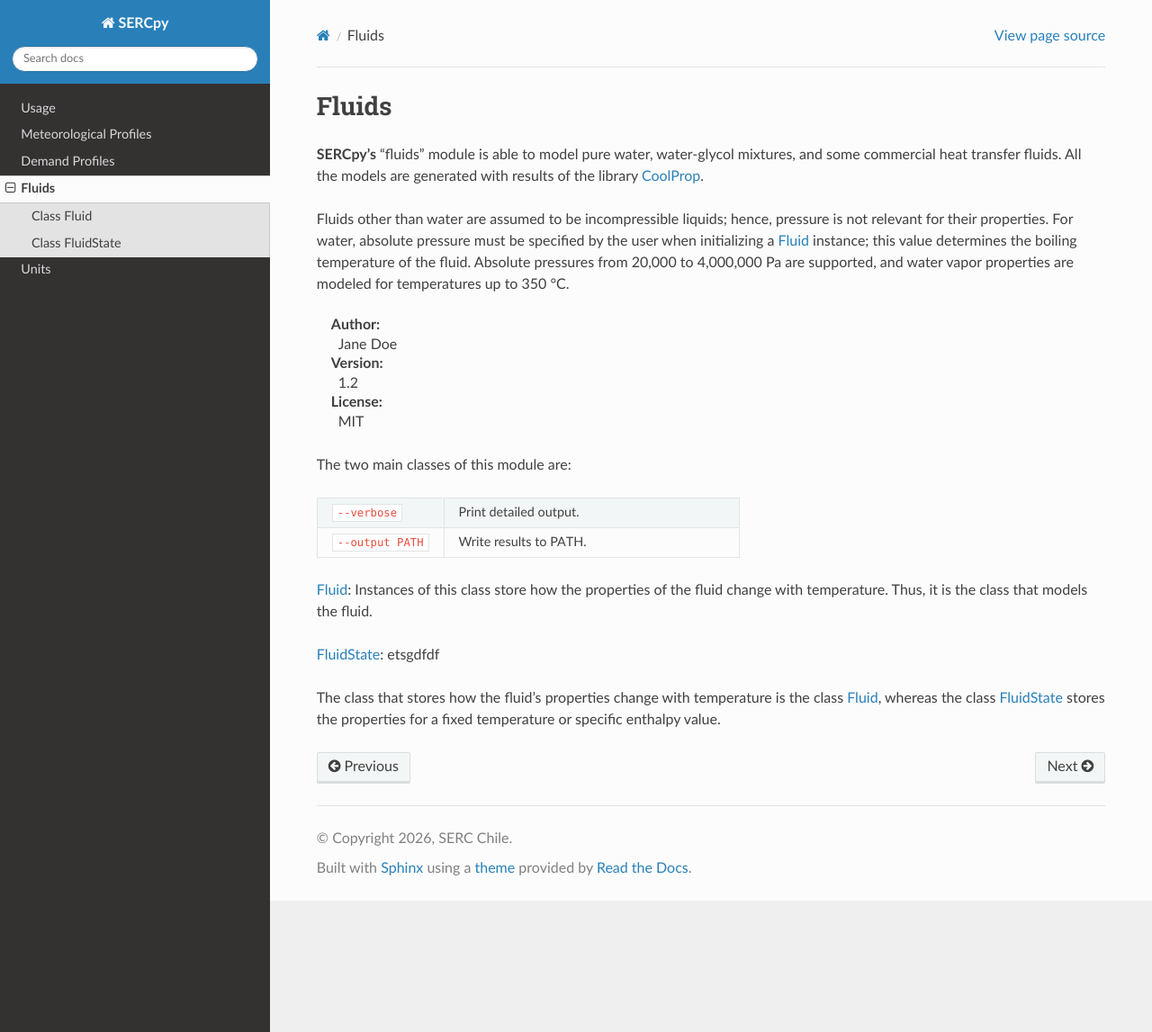
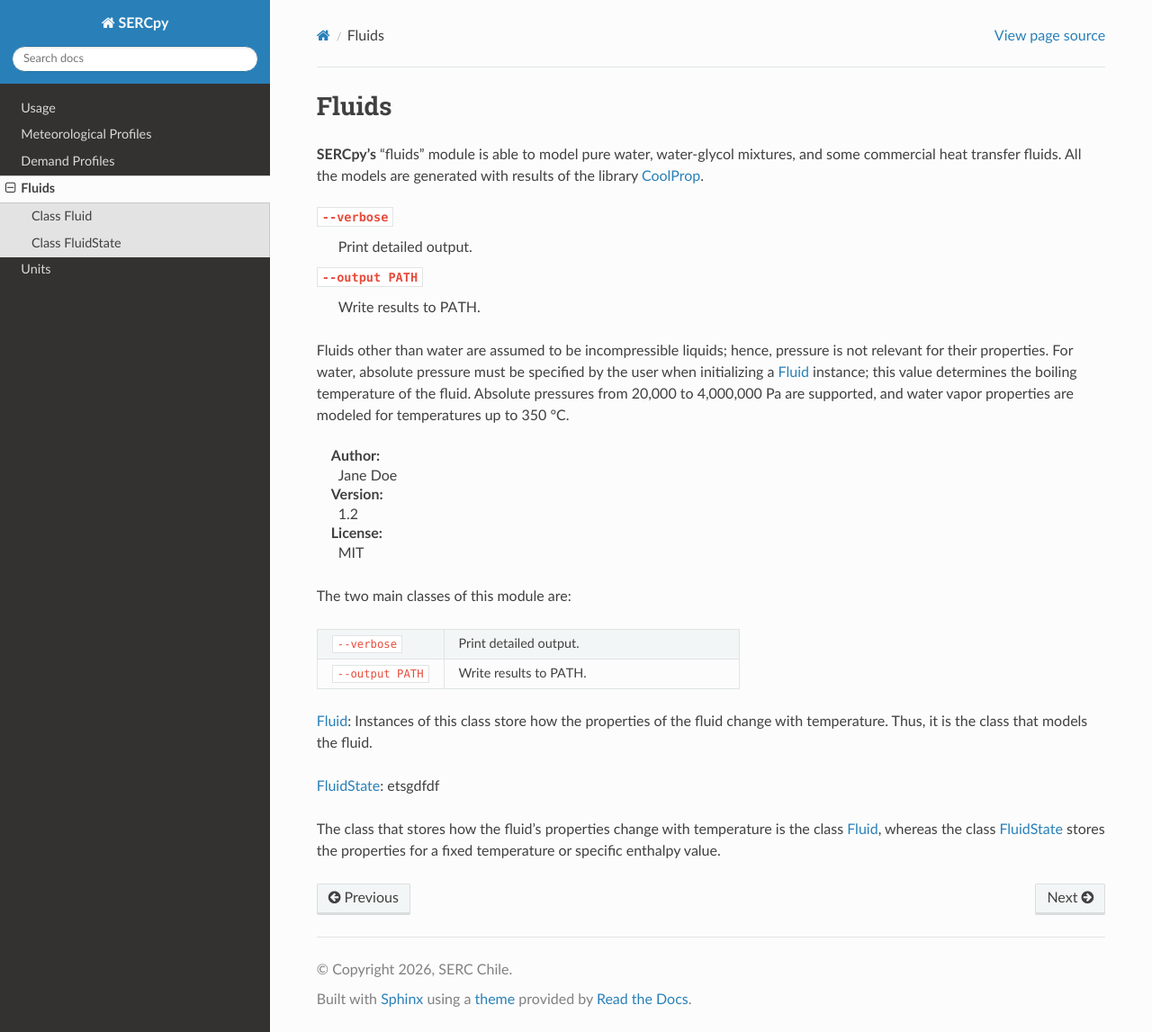
Before and after one commit to serc-chile/SERCpy, a Sphinx documentation site: the page built from docs/source/fluids.rst, in a window 1280 px wide and 1147 px high. Shown: the whole window at 90% size. Built offline with Sphinx 7.4.7 and the Read the Docs theme 3.1.0, drawn with Linux system fonts in a browser that asks for light colours; pages that are not in the unit, such as notebooks, are missing from menus.

Commit message:
Update fluids.rst

```diff
--- a/docs/source/fluids.rst
+++ b/docs/source/fluids.rst
@@ -2,6 +2,12 @@ Fluids
 ======
 
 **SERCpy's** "fluids" module is able to model pure water, water-glycol mixtures, and some commercial heat transfer fluids. All the models are generated with results of the library `CoolProp <https://coolprop.org/>`_.
+
+``--verbose``
+    Print detailed output.
+
+``--output PATH``
+    Write results to PATH.
 
 Fluids other than water are assumed to be incompressible liquids; hence, pressure is not relevant for their properties. For water, absolute pressure must be specified by the user when initializing a :doc:`Fluid <fluid_class>` instance; this value determines the boiling temperature of the fluid. Absolute pressures from 20,000 to 4,000,000 Pa are supported, and water vapor properties are modeled for temperatures up to 350 °C.
 
```
